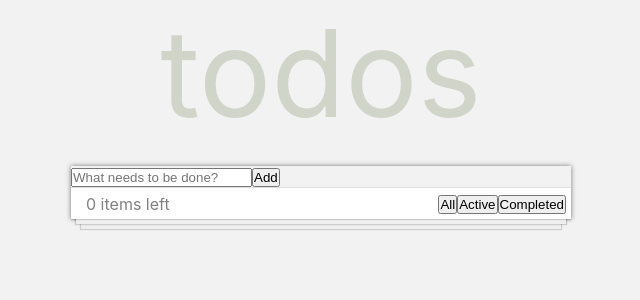
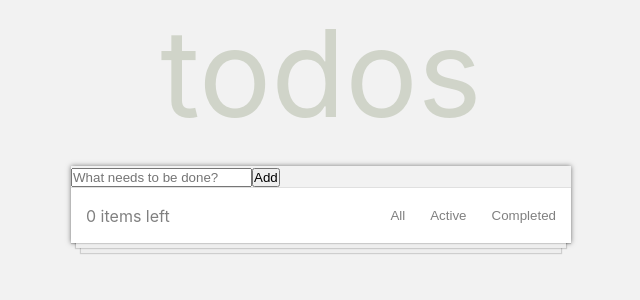
Before and after one commit to alakopyan/react-to-do, a React (Create React App) app: page / in a window 1280 px wide. Shown: the top 300 px of the page, without its empty margins (319-959 px from the left). Built offline with nearby package versions, Linux system fonts and the light colour scheme.

Commit message:
Update FilterButton.js

```diff
--- a/src/components/FilterButton.js
+++ b/src/components/FilterButton.js
@@ -1,10 +1,10 @@
 import React from "react";
 
-function FilterButton({setFilter, isPressed, name}) {
+function FilterButton({ setFilter, isPressed, name }) {
   return (
     <button
       type="button"
-      className="btn toggle-btn"
+      className="btn toggleBtn"
       aria-pressed={isPressed}
       onClick={() => setFilter(name)}
     >
```
